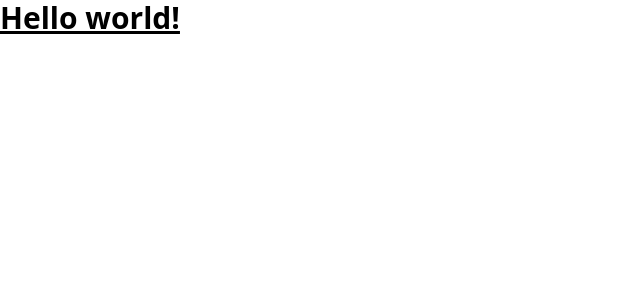
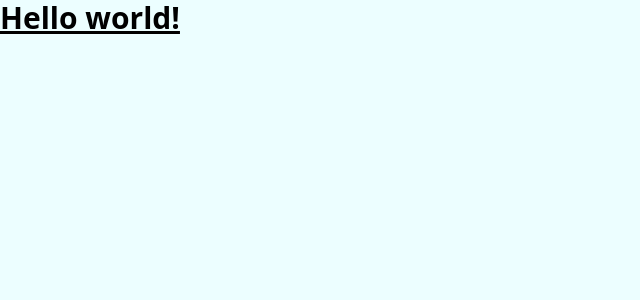
Before and after one commit to felipecechin/app-search-band-artist, a Next.js app: page / in a window 1280 px wide. Shown: the top 300 px of the page, without its empty margins (0-640 px from the left). Built offline with nearby package versions, Linux system fonts and the light colour scheme.

Commit message:
added root styles

```diff
--- a/pages/_app.tsx
+++ b/pages/_app.tsx
@@ -1,4 +1,5 @@
 import '../styles/globals.css'
+import '../styles/styles.scss'
 
 import type { AppProps } from 'next/app'
 
--- /dev/null
+++ b/styles/styles.scss
@@ -0,0 +1,3 @@
+body {
+    @apply bg-cyan-50;
+}
```
